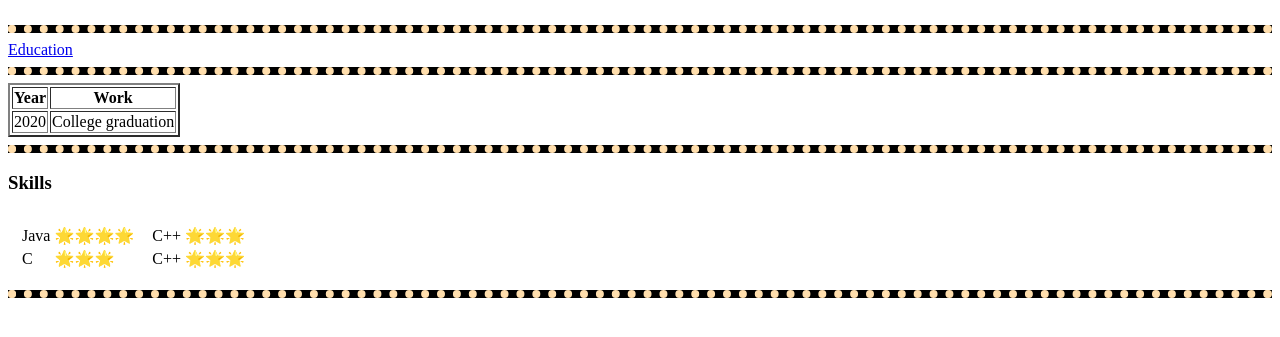
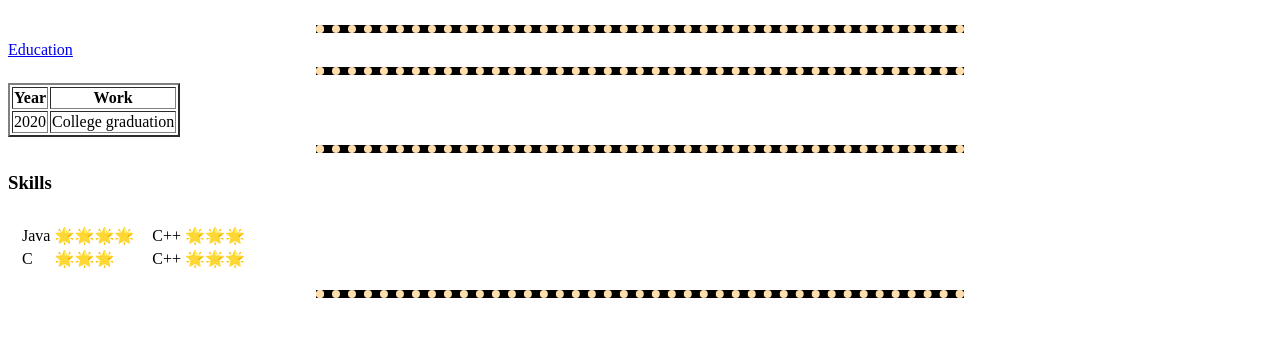
Before and after one commit to AnushaG2201/Web-Development, a plain HTML site: page HTML-personal site/index.html in a window 1280 px wide. Shown: the part 437-774 px from the top of the page. Drawn offline with Linux system fonts and the light colour scheme.

Commit message:
Add external css

```diff
--- /dev/null
+++ b/HTML-personal site/css/styles.css
@@ -0,0 +1,9 @@
+hr{
+    border-style: dotted;
+    border-bottom: none;
+    border-width: 8px ;
+    border-radius: 0;
+    background-color: black;
+    color: navajowhite;
+    width: 50%;
+}
--- a/HTML-personal site/index.html
+++ b/HTML-personal site/index.html
@@ -4,20 +4,10 @@
 		<meta charset="utf-8">
 		<meta name="description" content="This is a web page to display Anusha's personal information">
 		<title>Anusha's personal Website</title>
+		<link rel="stylesheet" href="css/styles.css">
 		<!-- default style css will get applied.so hr already has a style.it has border style as inset which has a border on top and left and color as grey.we need to override those properties -->
-		<style>
-				hr{
-					border-style: dotted;
-					border-bottom: none;
-					border-width: 8px ;
-					border-radius: 0;
-					background-color: black;
-					color: navajowhite;``
-					width: 50%;
-				}
-		</style>
 	</head>
-	<body >
+	<body>
 		<!-- Also can use  a local image ,it has to be in the same folder as the html that is calling it.In this case inside HTML personal site
 		-->
 		<table cellspacing="20">
```
